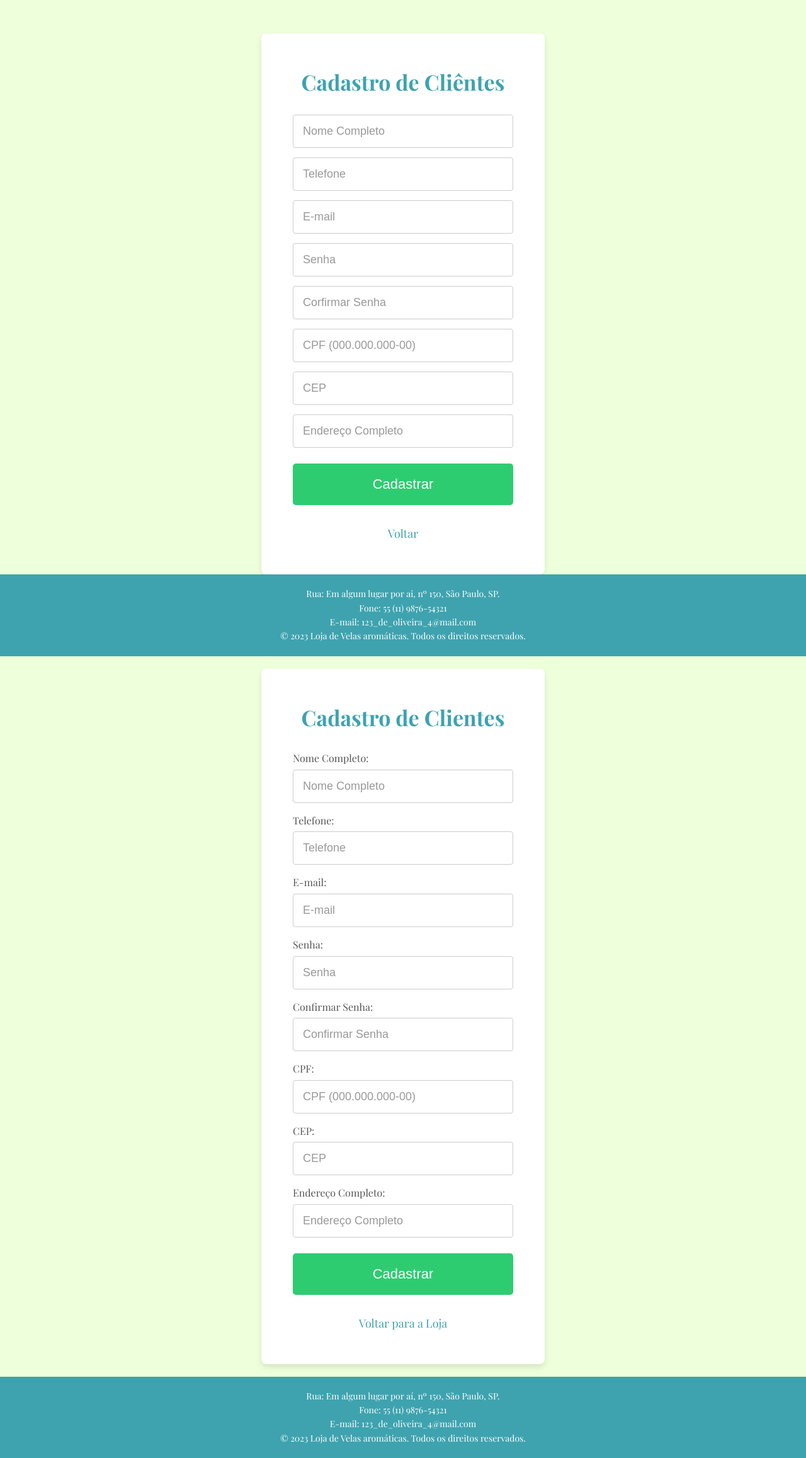
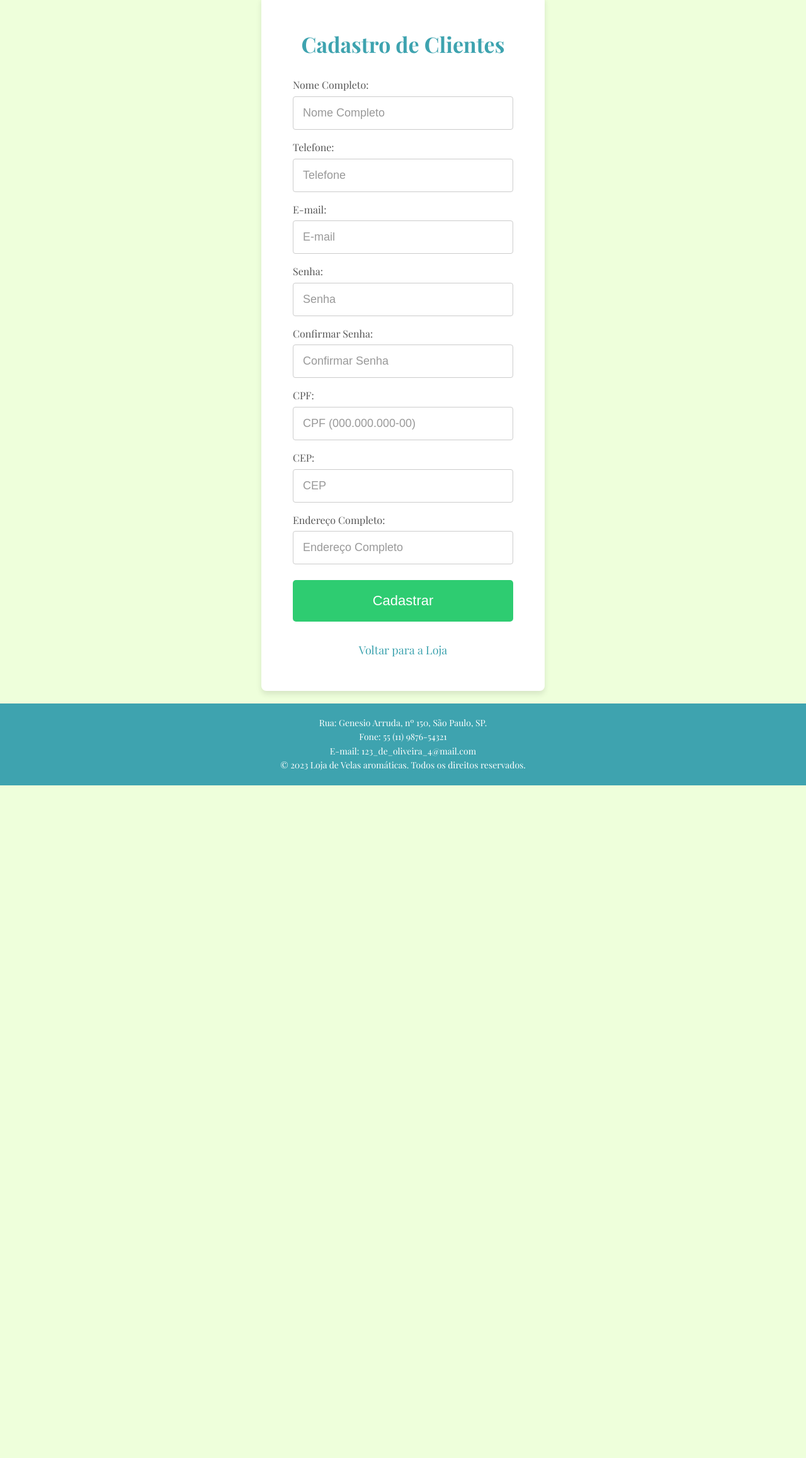
Before and after one commit to Leidisley-Martes-de-oliveira/projeto-luz---perfume, a PHP site: page /cadastro.php in a window 1280 px wide. Shown: the part 107-2422 px from the top of the page at 63% size. After the commit the page ends 1354 px from the top, so only its background shows below. Run offline with PHP 8.4, Linux system fonts and the light colour scheme.

Commit message:
eletando duplicidade

```diff
--- a/cadastro.php
+++ b/cadastro.php
@@ -1,85 +1,5 @@
+
 <?php
-  require_once('classes/usuarios.php');
-  $u = new Usuario;
-?>
-
-<!DOCTYPE html>
-<html lang="pt-br">
-<head>
-  <meta charset="UTF-8">
-  <meta name="viewport" content="width=device-width, initial-scale=1.0">
-  <link rel="stylesheet" href="css/login_cadastro.css">
-  <title>Cadastro de Usuário</title>
-</head>
-<header>
-    LUZ & PERFUME.
-  </header><br><br><br><br><br>
-<body>
-  <div class="container">
-    <h2>Cadastro de Cliêntes</h2>
-    <form method="POST">
-
-      <input type="text" id="nome" name="nome" placeholder="Nome Completo" required>
-      <input type="text" id="telefone" name="telefone" placeholder="Telefone" required>
-      <input type="email" id="email" name="email" placeholder="E-mail" required>
-      <input type="password" id="senha" name="senha" placeholder="Senha" required>
-      <input type="password" id="senha" name="confSenha" placeholder="Corfirmar Senha" required>
-      <input type="text" id="cpf" name="cpf" placeholder="CPF (000.000.000-00)" required>
-      <input type="text" id="cep" name="cep" placeholder="CEP" required onblur="buscarCep()">
-      <input type="text" id="endereco" name="endereco" placeholder="Endereço Completo" required>
-
-      <button type="submit">Cadastrar</button>
-    </form>
-	<br>
-	<a href="index.php">Voltar</a>
-  </div>
-
-  <?php
-//Verificar se clicou no botão.
-if(isset($_POST['nome'])) {
-    $nome = addslashes($_POST['nome']);
-    $telefone = addslashes($_POST['telefone']);
-    $email = addslashes($_POST['email']);
-    $senha = addslashes($_POST['senha']);
-    $confirmarSenha = addslashes($_POST['confSenha']);
-    $cpf = addslashes($_POST['cpf']);
-    $cep = addslashes($_POST['cep']);
-    $endereco = addslashes($_POST['endereco']);
-
-    //Verificar se está preenchido.
-    if(!empty($nome) && !empty($telefone) && !empty($email) && !empty($senha) && !empty($confirmarSenha) && !empty($cpf) && !empty($cep) && !empty($endereco)) {
-        $u->conectar("projeto_login", "localhost", "root", "");
-        if($u->msgErro == "") { //Se está tudo certo.
-            if($senha == $confirmarSenha)
-            {
-                if($u->cadastrar($nome, $telefone, $email, $senha, $cpf, $cep, $endereco))
-                {
-                    echo "<br>Cadastrado com sucesso! Acesse para entrar!";
-                } else {
-                    echo "<br>E-mail já cadastrado!";
-                }
-            } else {
-                echo "<br>Senha e confirmar senha não correspondem!";
-            }
-        } else {
-            echo "Erro: ".$u->msgErro;
-        }
-    } else {
-        echo "<br>Preencha todos os campos!";
-    }
-}
-?>
-
-<script src="script/cep.js"></script>
-
-  <footer>
-    Rua: Em algum lugar por ai, nº 150, São Paulo, SP.<br>
-    Fone: 55 (11) 9876-54321<br>
-    E-mail: <a href="mailto:123_de_oliveira_4@mail.com">123_de_oliveira_4@mail.com</a><br>
-    &copy; 2023 Loja de Velas aromáticas. Todos os direitos reservados.
-  </footer>
-</body>
-</html><?php
 // LINHA 1: session_start() DEVE SER A PRIMEIRA COISA NO ARQUIVO PHP
 session_start();
 
@@ -90,10 +10,7 @@ require_once('classes/usuarios.php');
 $u = new Usuario;
 // LINHA 4: Conecta ao banco de dados (ajuste os dados da conexão conforme necessário)
 // >> CERTIFIQUE-SE QUE A PORTA 3307 ESTÁ INCLUÍDA AQUI SE SEU MYSQL ESTÁ NESSA PORTA <<
-// Ex: $u->conectar("projeto_login", "localhost", "root", ""); // Se usa porta padrão 3306
-// OU
-$u->conectar("projeto_login", "localhost", "root", ""); // << VERIFIQUE SE SUA CHAMA TEM A PORTA 3307 SE NECESSÁRIO >>
-// Ex: $u->conectar("projeto_login", "localhost", "root", "", 3307); // Se seu método conectar aceitar a porta como 5º param
+// Ex: $u->conectar("projeto_login", "localhost", conectar aceitar a porta como 5º param
 // OU (se seu método conectar espera a porta na string DSN)
 // $u->conectar("projeto_login", "localhost", "root", "", "3307"); // Exemplo se a porta for passada para o método
 // >> ASSUMINDO QUE SEU MÉTODO CONECTAR FOI ALTERADO PARA INCLUIR A PORTA NA STRING DSN INTERNAMENTE <<
@@ -233,7 +150,7 @@ if(isset($_POST['nome'])) {
   <script src="script/cep.js"></script>
 
   <footer>
-    Rua: Em algum lugar por aí, nº 150, São Paulo, SP.<br> <!-- Corrigido 'por ai' -->
+    Rua: Genesio Arruda, nº 150, São Paulo, SP.<br> <!-- Corrigido 'por ai' -->
     Fone: 55 (11) 9876-54321<br>
     E-mail: <a href="mailto:123_de_oliveira_4@mail.com">123_de_oliveira_4@mail.com</a><br>
     &copy; 2023 Loja de Velas aromáticas. Todos os direitos reservados.
--- a/script/carrinho.js
+++ b/script/carrinho.js
@@ -77,6 +77,7 @@ function atualizarCarrinho() {
     });
   }
 
+
   // Calcula o total do carrinho
   const total = carrinho.reduce((acc, item) => acc + item.preco, 0);
 
```
Also changed, not shown: login.php (+1 -81 lines).
